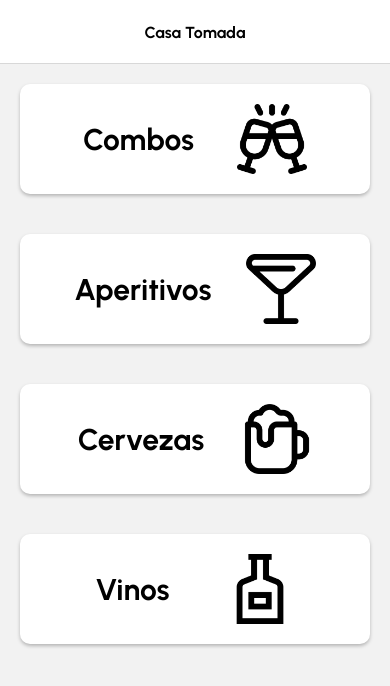
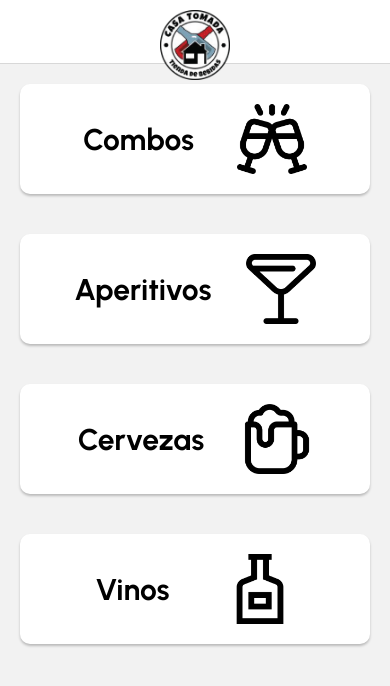
Before and after one commit to bredigian/appCasaTomada, a React Native app: screen / in a window 390 px wide. Shown: the top 686 px of the page. Built offline with nearby package versions, Linux system fonts and the light colour scheme.

Commit message:
fix header in the home

```diff
--- a/src/components/category-item/styles.js
+++ b/src/components/category-item/styles.js
@@ -17,9 +17,10 @@ export const styles = StyleSheet.create({
       width: 0,
       height: 2,
     },
-    shadowOpacity: 0.25,
-    shadowRadius: 3.84,
-    elevation: 5,
+    shadowOpacity: 0.23,
+    shadowRadius: 2.62,
+
+    elevation: 4,
   },
   categoryImage: {
     width: 70,
--- a/src/components/header/styles.js
+++ b/src/components/header/styles.js
@@ -6,7 +6,7 @@ export const styles = StyleSheet.create({
     padding: 10,
   },
   headerLogo: {
-    width: 60,
-    height: 60,
+    width: 70,
+    height: 70,
   },
 })
--- a/src/components/product-item/styles.js
+++ b/src/components/product-item/styles.js
@@ -13,9 +13,10 @@ export const styles = StyleSheet.create({
       width: 0,
       height: 2,
     },
-    shadowOpacity: 0.25,
-    shadowRadius: 3.84,
-    elevation: 5,
+    shadowOpacity: 0.23,
+    shadowRadius: 2.62,
+
+    elevation: 4,
     backgroundColor: colors.white,
     borderRadius: 10,
   },
--- a/src/navigation/ShopNavigator.js
+++ b/src/navigation/ShopNavigator.js
@@ -1,5 +1,6 @@
 import { Categories, Product, Products } from "../screens"
 
+import Header from "../components/header/index"
 import React from "react"
 import colors from "../constants/themes/colors"
 import { createNativeStackNavigator } from "@react-navigation/native-stack"
@@ -22,7 +23,8 @@ const ShopNavigator = () => {
       <Stack.Screen
         name="Home"
         options={{
-          title: "Casa Tomada",
+          // title: "Casa Tomada",
+          headerTitle: () => <Header />,
         }}
         component={Categories}
       />
```
